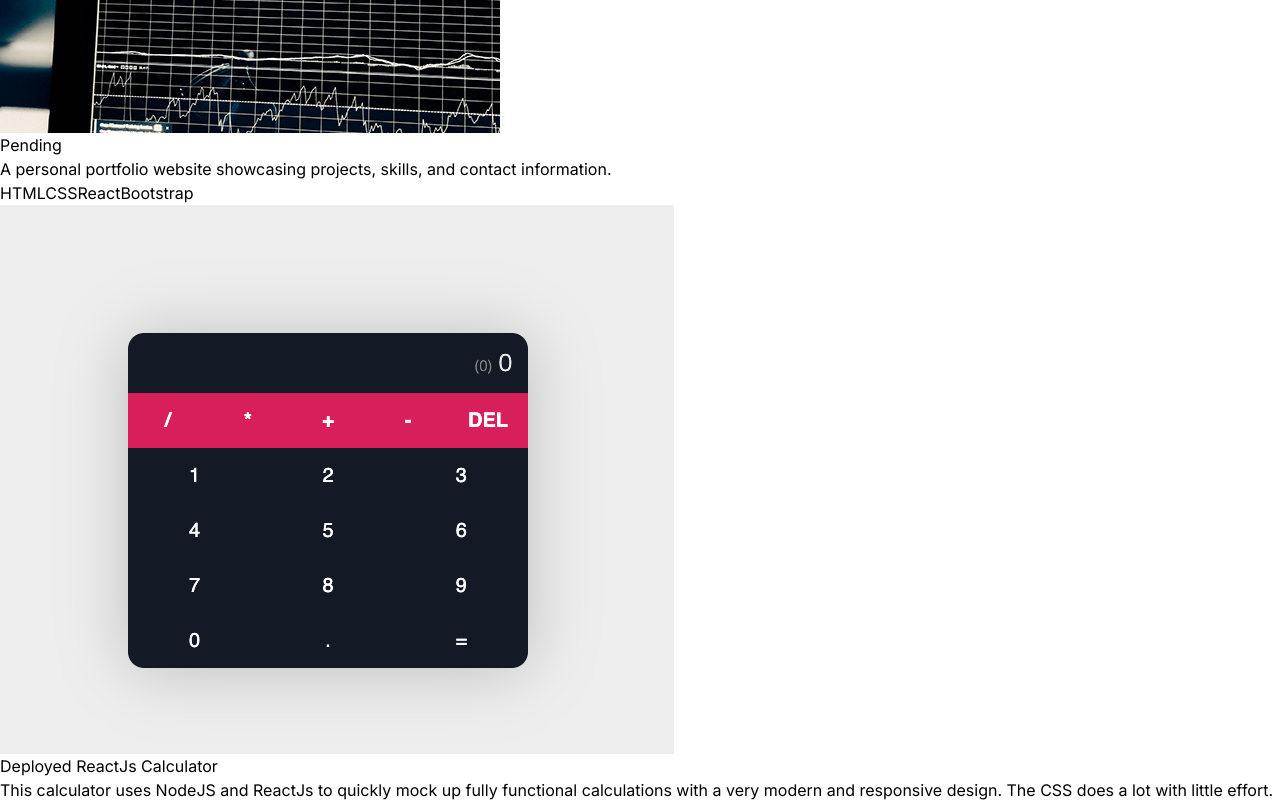
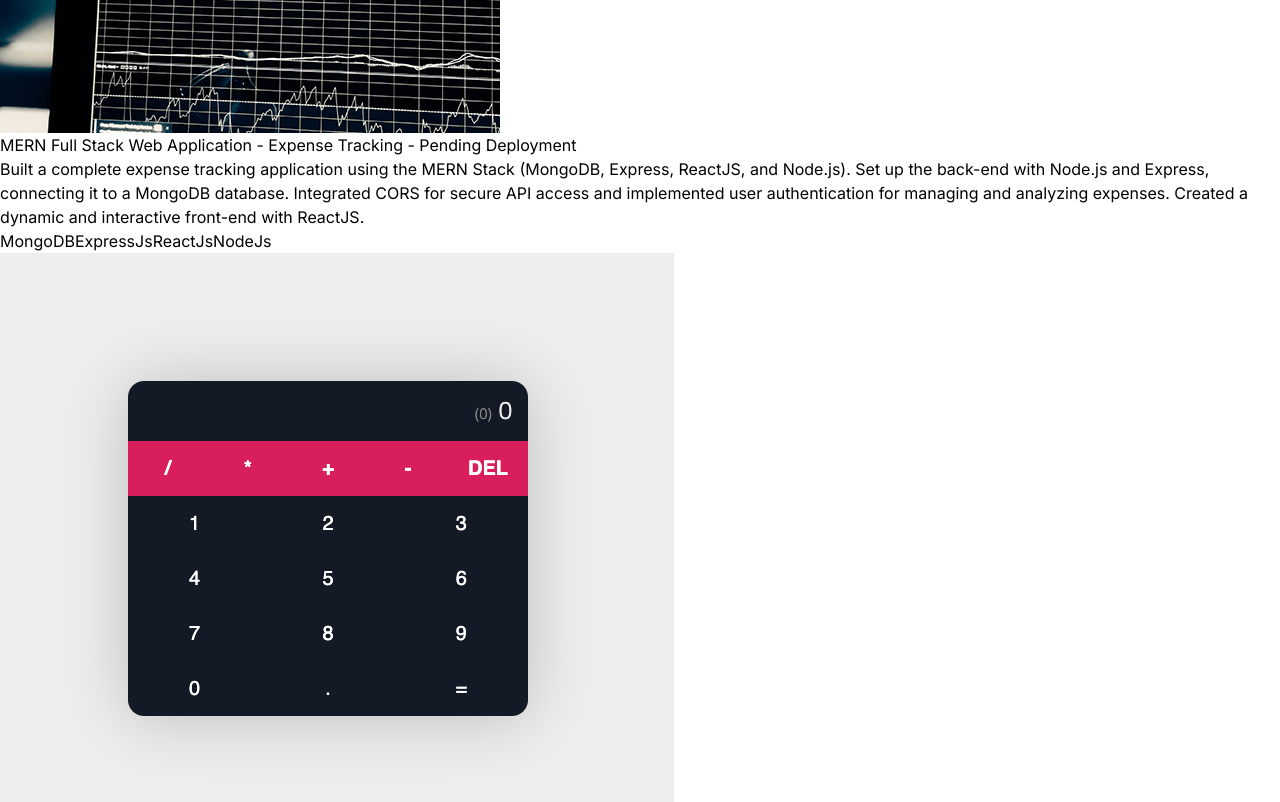
Before and after one commit to bmonten3/bmontenegro-portfolio, a React (Vite) app: page / in a window 1280 px wide. Shown: the part 4520-5322 px from the top of the page. Built offline with nearby package versions, Linux system fonts and the light colour scheme.

Commit message:
constants update

```diff
--- a/src/constants/index.js
+++ b/src/constants/index.js
@@ -51,14 +51,13 @@ export const PROJECTS = [
     technologies: ["Node.js", "ExpressJs", "HTML/CSS/JS", "SQLite", 'Handlebars'],
   },
   {
-    title: "Pending",
+    title: "MERN Full Stack Web Application - Expense Tracking - Pending Deployment",
     image: project3,
-    description:
-      "A personal portfolio website showcasing projects, skills, and contact information.",
-    technologies: ["HTML", "CSS", "React", "Bootstrap"],
+    description: "Built a complete expense tracking application using the MERN Stack (MongoDB, Express, ReactJS, and Node.js). Set up the back-end with Node.js and Express, connecting it to a MongoDB database. Integrated CORS for secure API access and implemented user authentication for managing and analyzing expenses. Created a dynamic and interactive front-end with ReactJS.",
+    technologies: ["MongoDB", "ExpressJs", "ReactJs", "NodeJs"],
   },
   {
-    title: "Deployed ReactJs Calculator",
+    title: "ReactJs Calculator - Deployed",
     image: reactCalc,
     description:
       "This calculator uses NodeJS and ReactJs to quickly mock up fully functional calculations with a very modern and responsive design. The CSS does a lot with little effort. Utilizing GIT version control, the app is hosted on Cloudflare pages with npm build commands and configurations. Deployed at https://bmonten3-reactjscalculator.pages.dev/",
```
